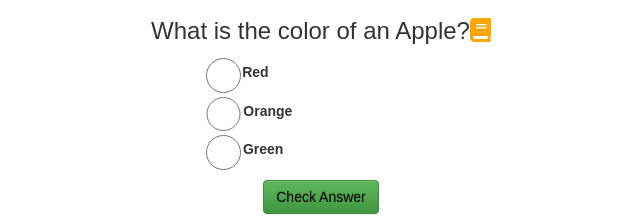
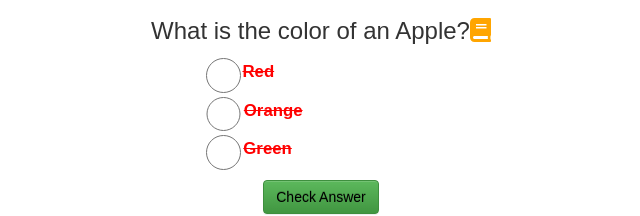
Before and after one commit to jcsmileyjr/Study-Buddy, a React (Create React App) app: page / in a window 1280 px wide. Shown: the part 172-388 px from the top of the page, without its empty margins (319-959 px from the left). Built offline with nearby package versions, Linux system fonts and the light colour scheme.

Commit message:
Applied styles to answers

```diff
--- a/src/Components/CheckAnswerButton.js
+++ b/src/Components/CheckAnswerButton.js
@@ -12,16 +12,6 @@ const styles = StyleSheet.create({
 
   buttonTextColor:{
 	color: "black" //button text is black
-  },
-
-  wrongAnswers:{
-	color: "red",
-	textDecoration: "line-through"
-  },
-
-  correctAnswer:{
-	  color: "green",
-	  fontSize: "1.2em"
   }
 });
 
--- a/src/Components/MCAnswersList.js
+++ b/src/Components/MCAnswersList.js
@@ -25,8 +25,14 @@ const styles = StyleSheet.create({
 	  padding: "0px"
   },
 
-  adjustLabel: {
+  wrongAnswers:{
+	color: "red",
+	textDecoration: "line-through"
+  },
 
+  correctAnswer:{
+	  color: "green",
+	  fontSize: "1.2em"
   }
 
 });
@@ -99,11 +105,24 @@ displayAnswers(){
   const listOfAnswers = randomAnswers.map((answers, index) =>
 	<li key={index}>
 	    <input className={css(styles.spaceBetweenOptions)} type="radio" name="choice" value={answers.answer} onClick={this.saveUserAnswer} />
-		<label className={css(styles.adjustLabel)}>{answers.answer}</label>
+		<label className={css(styles.adjustLabel, styles.correctAnswer, styles.wrongAnswers)}>{answers.answer}</label>
 	</li>
   );
 
 	return listOfAnswers;
+}
+/*,this.isAnswerCorrect(answers) ? styles.correctAnswer: styles.wrongAnswers*/
+isAnswerCorrect(checkAnswer){
+  //list of questions and answers from the test state
+  const arrayofAnswers = this.props.answerList;
+
+  //list of questions and answers from the test state
+  const currentAnswer = this.getCurrentAnswer(arrayofAnswers);
+
+  if(currentAnswer === checkAnswer.answer){
+	  return true;
+  }
+
 }
 
 saveUserAnswer = event =>{
```
